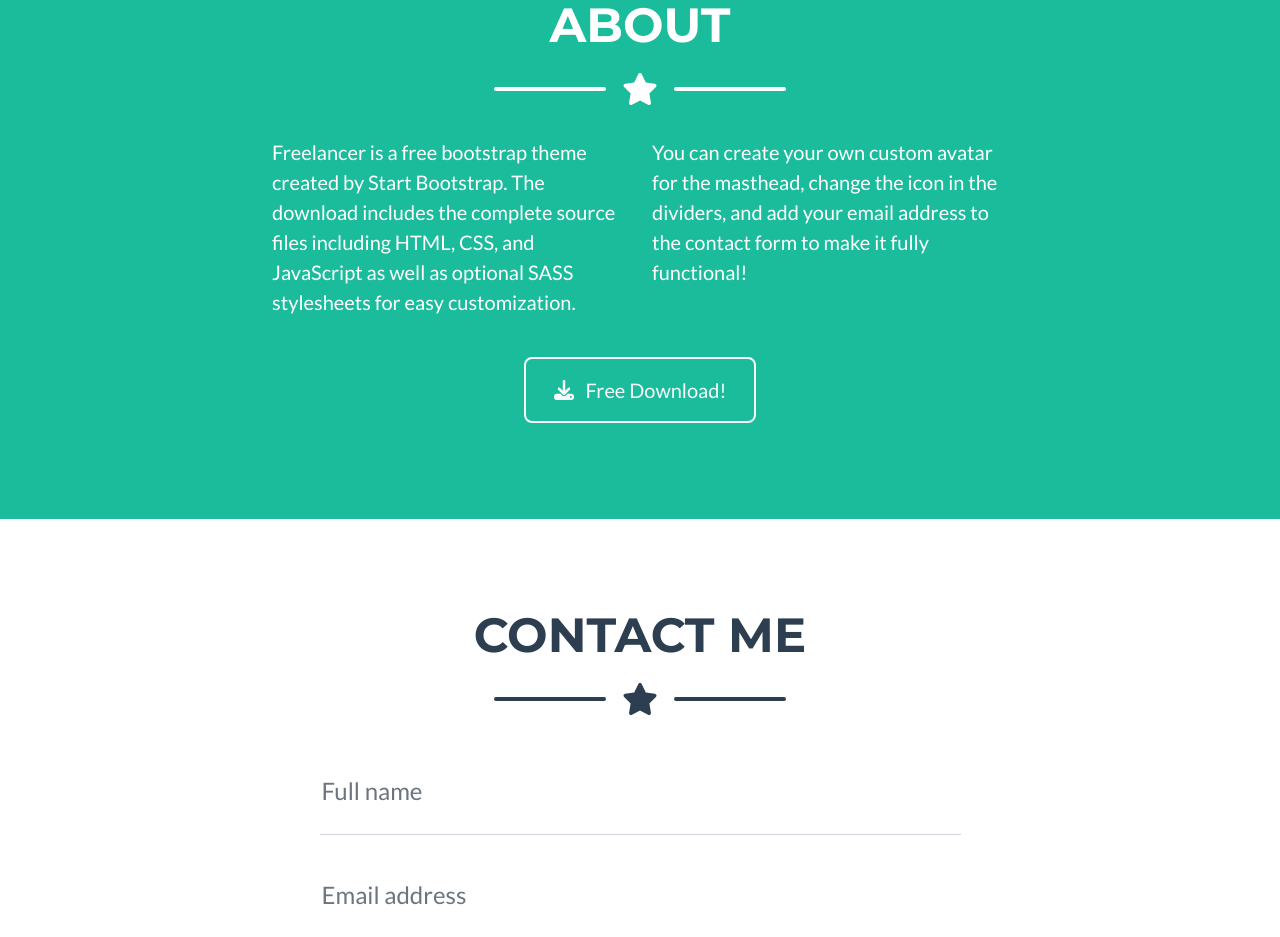
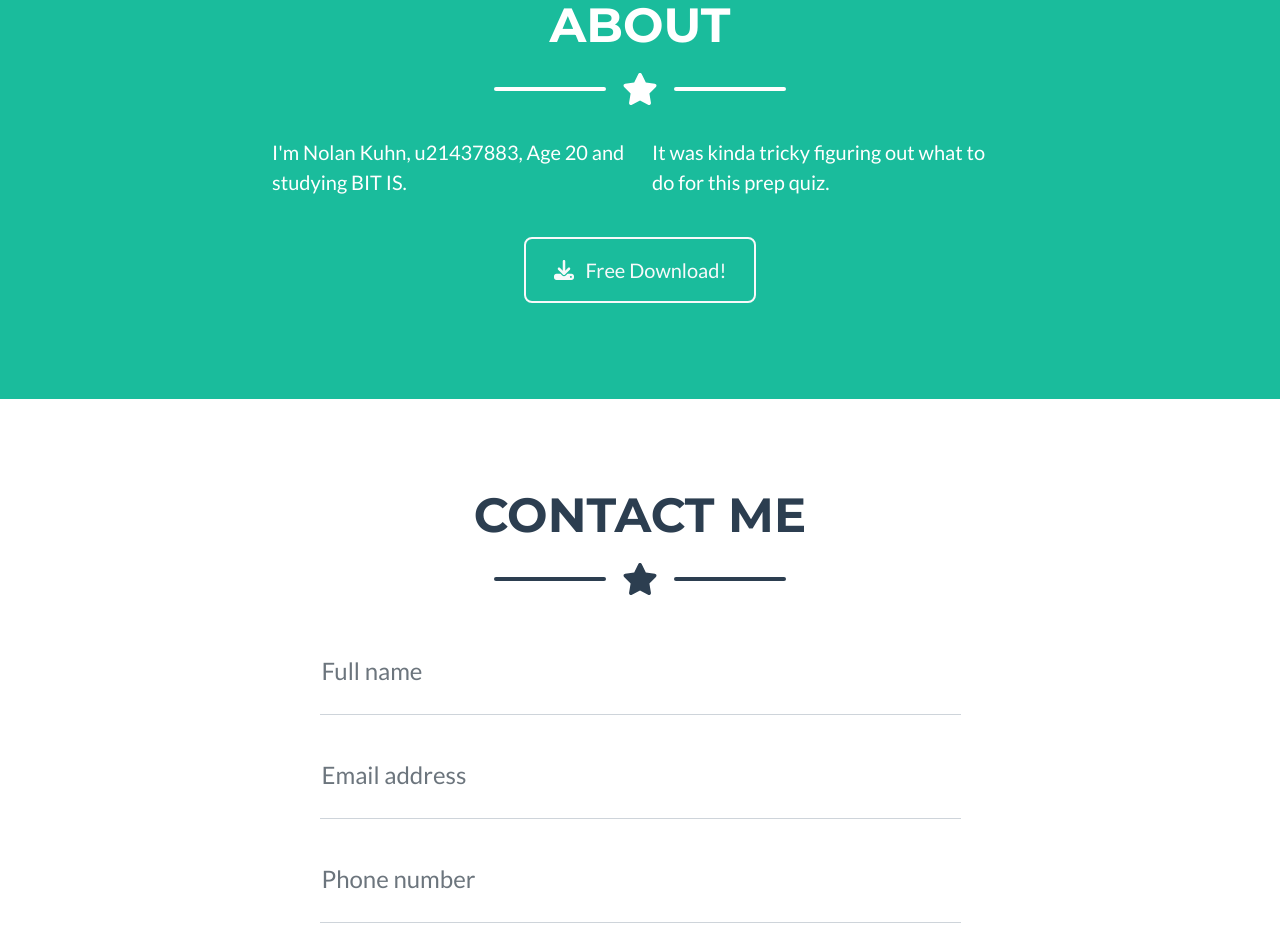
Before and after one commit to slugybugy/slugybugy.github.io, a plain HTML site: page index.html in a window 1280 px wide. Shown: the part 1760-2697 px from the top of the page. Drawn offline with nearby package versions, Linux system fonts and the light colour scheme.

Commit message:
Third Commit

```diff
--- a/index.html
+++ b/index.html
@@ -134,8 +134,8 @@
                 </div>
                 <!-- About Section Content-->
                 <div class="row">
-                    <div class="col-lg-4 ms-auto"><p class="lead">Freelancer is a free bootstrap theme created by Start Bootstrap. The download includes the complete source files including HTML, CSS, and JavaScript as well as optional SASS stylesheets for easy customization.</p></div>
-                    <div class="col-lg-4 me-auto"><p class="lead">You can create your own custom avatar for the masthead, change the icon in the dividers, and add your email address to the contact form to make it fully functional!</p></div>
+                    <div class="col-lg-4 ms-auto"><p class="lead">I'm Nolan Kuhn, u21437883, Age 20 and studying BIT IS.</p></div>
+                    <div class="col-lg-4 me-auto"><p class="lead">It was kinda tricky figuring out what to do for this prep quiz.</p></div>
                 </div>
                 <!-- About Section Button-->
                 <div class="text-center mt-4">
```
